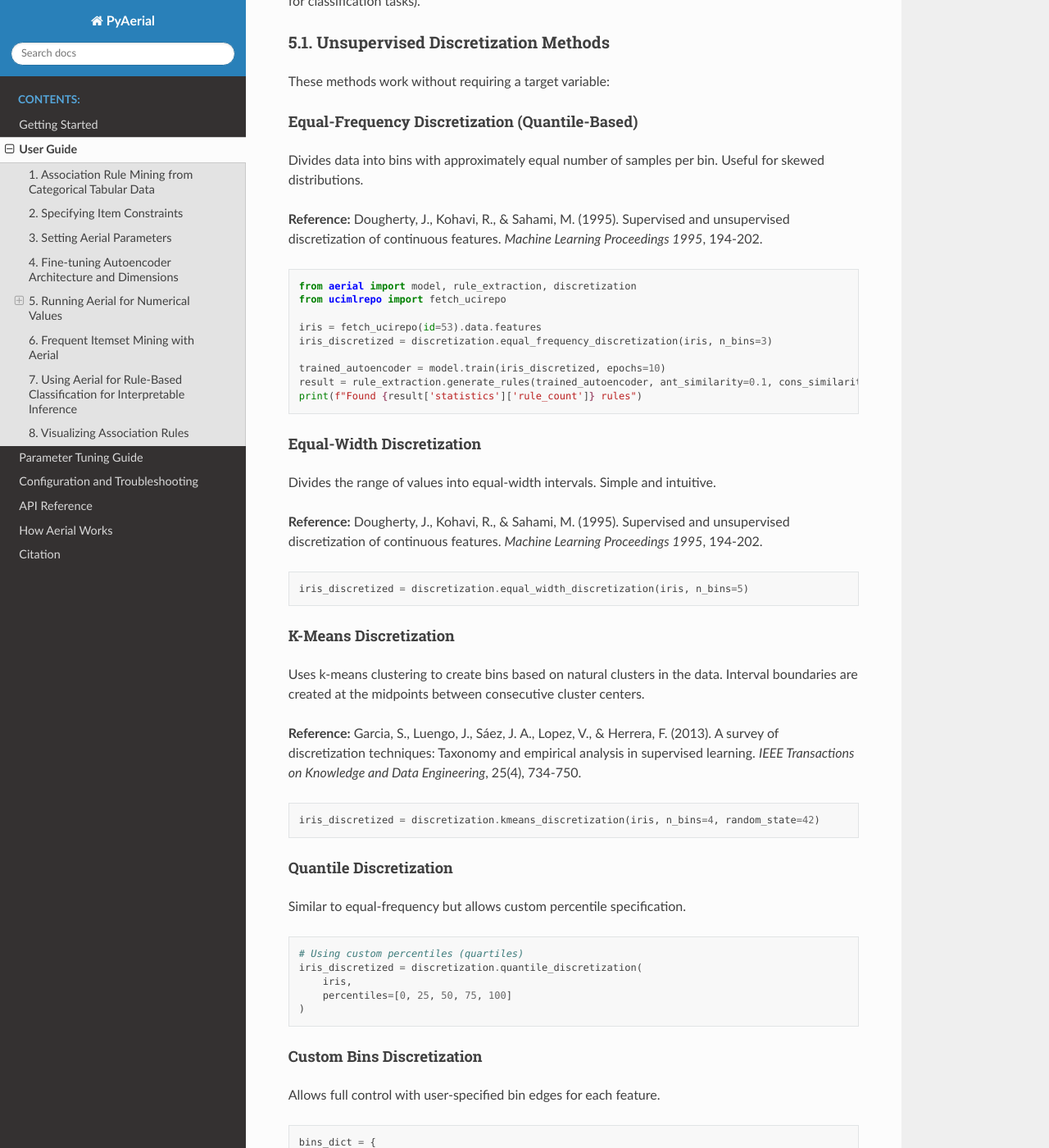
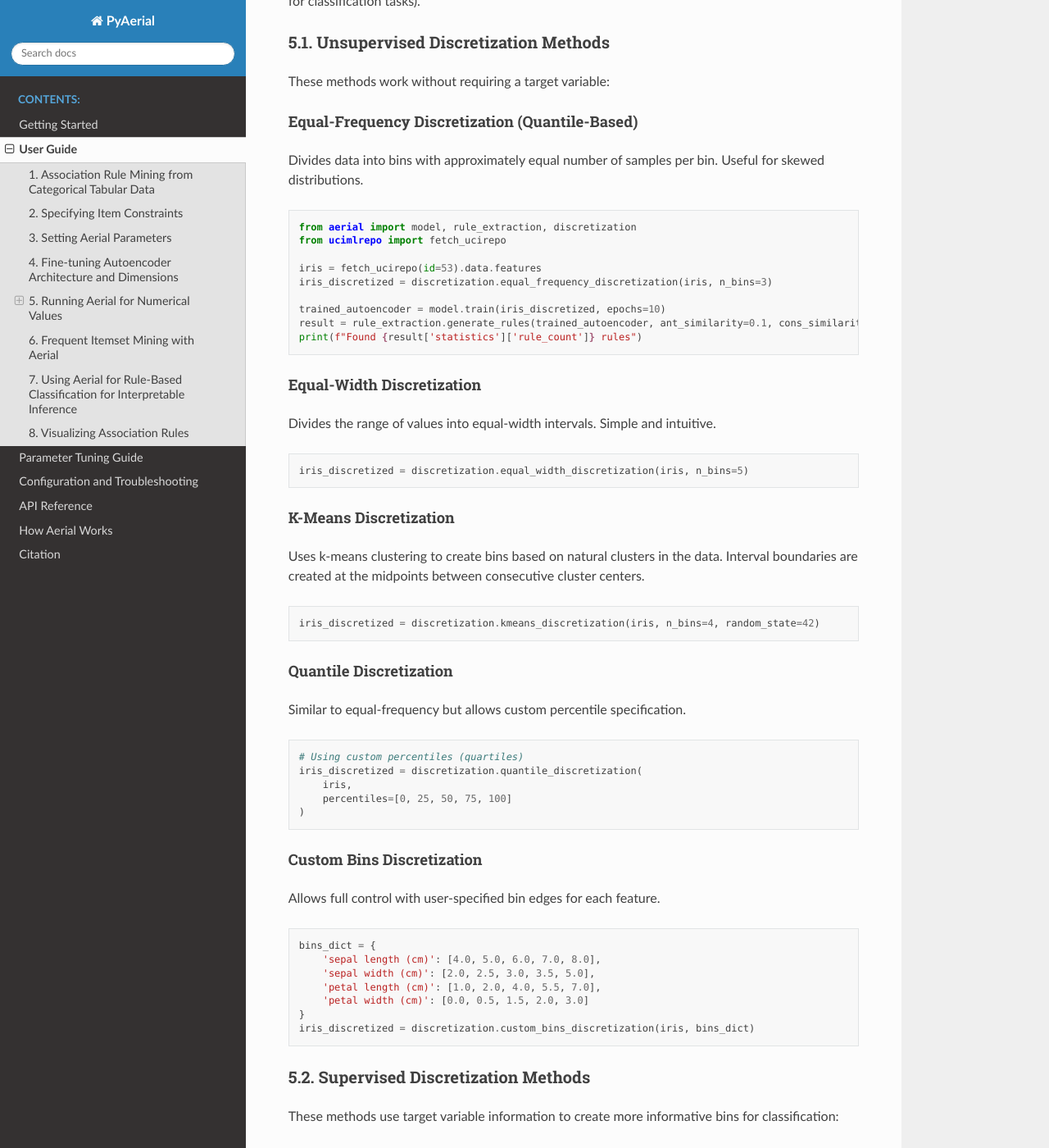
Before and after one commit to DiTEC-project/pyaerial, a Sphinx documentation site: the page built from docs/source/user_guide.md, in a window 1280 px wide and 1400 px high, scrolled down 4059 px. Shown: the whole window at 82% size. Built offline with Sphinx 7.4.7 and the Read the Docs theme 3.1.0, drawn with Linux system fonts in a browser that asks for light colours; the version number could not be read and is left out; some of the changed text lies outside the part shown.

Commit message:
remove incorrect references

````diff
--- a/docs/source/user_guide.md
+++ b/docs/source/user_guide.md
@@ -197,8 +197,6 @@ These methods work without requiring a target variable:
 
 Divides data into bins with approximately equal number of samples per bin. Useful for skewed distributions.
 
-**Reference:** Dougherty, J., Kohavi, R., & Sahami, M. (1995). Supervised and unsupervised discretization of continuous features. *Machine Learning Proceedings 1995*, 194-202.
-
 ```python
 from aerial import model, rule_extraction, discretization
 from ucimlrepo import fetch_ucirepo
@@ -215,8 +213,6 @@ print(f"Found {result['statistics']['rule_count']} rules")
 
 Divides the range of values into equal-width intervals. Simple and intuitive.
 
-**Reference:** Dougherty, J., Kohavi, R., & Sahami, M. (1995). Supervised and unsupervised discretization of continuous features. *Machine Learning Proceedings 1995*, 194-202.
-
 ```python
 iris_discretized = discretization.equal_width_discretization(iris, n_bins=5)
 ```
@@ -224,8 +220,6 @@ iris_discretized = discretization.equal_width_discretization(iris, n_bins=5)
 #### K-Means Discretization
 
 Uses k-means clustering to create bins based on natural clusters in the data. Interval boundaries are created at the midpoints between consecutive cluster centers.
-
-**Reference:** Garcia, S., Luengo, J., Sáez, J. A., Lopez, V., & Herrera, F. (2013). A survey of discretization techniques: Taxonomy and empirical analysis in supervised learning. *IEEE Transactions on Knowledge and Data Engineering*, 25(4), 734-750.
 
 ```python
 iris_discretized = discretization.kmeans_discretization(iris, n_bins=4, random_state=42)
@@ -265,8 +259,6 @@ These methods use target variable information to create more informative bins fo
 
 Uses decision tree splits to minimize entropy with respect to the target variable.
 
-**Reference:** Fayyad, U., & Irani, K. (1993). Multi-interval discretization of continuous-valued attributes for classification learning. *Proceedings of the 13th International Joint Conference on Artificial Intelligence*, 1022-1027.
-
 ```python
 from aerial import discretization
 from ucimlrepo import fetch_ucirepo
@@ -287,8 +279,6 @@ df_discretized = discretization.entropy_based_discretization(df, target_col='cla
 
 Merges adjacent intervals based on chi-square statistics to find optimal discretization.
 
-**Reference:** Kerber, R. (1992). ChiMerge: Discretization of numeric attributes. *Proceedings of the tenth national conference on Artificial intelligence*, 123-128.
-
 ```python
 df_discretized = discretization.chimerge_discretization(
     df,
@@ -301,8 +291,6 @@ df_discretized = discretization.chimerge_discretization(
 #### Decision Tree Discretization
 
 Uses decision tree regression to find optimal split points based on the target variable. Works with both categorical and numerical targets.
-
-**Reference:** Dougherty, J., Kohavi, R., & Sahami, M. (1995). Supervised and unsupervised discretization of continuous features. *Machine Learning Proceedings 1995*, 194-202.
 
 ```python
 df_discretized = discretization.decision_tree_discretization(
````
